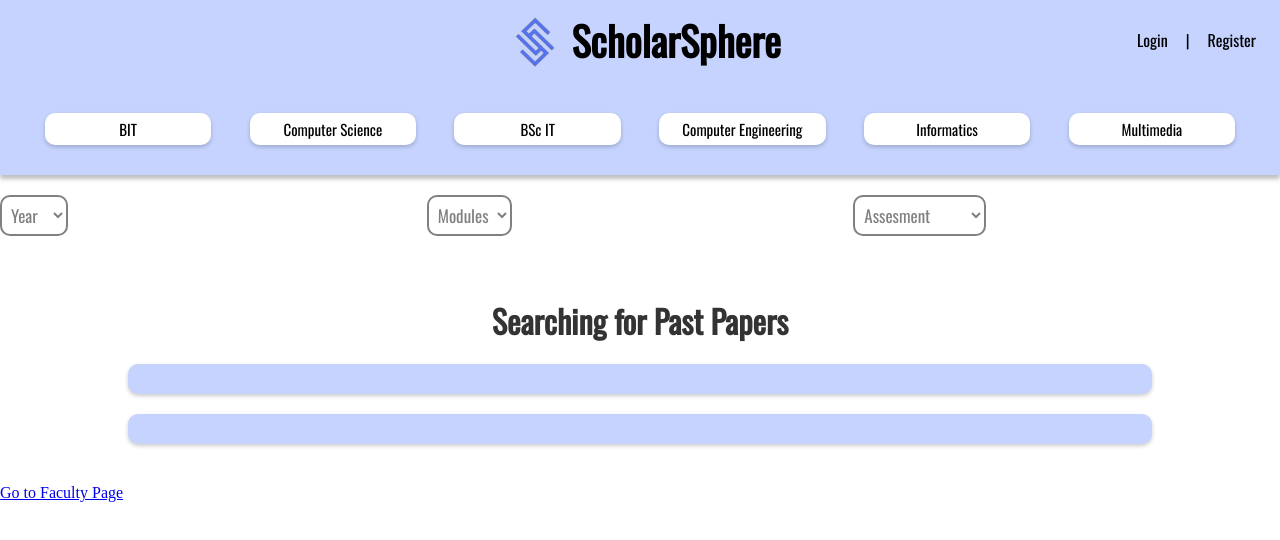
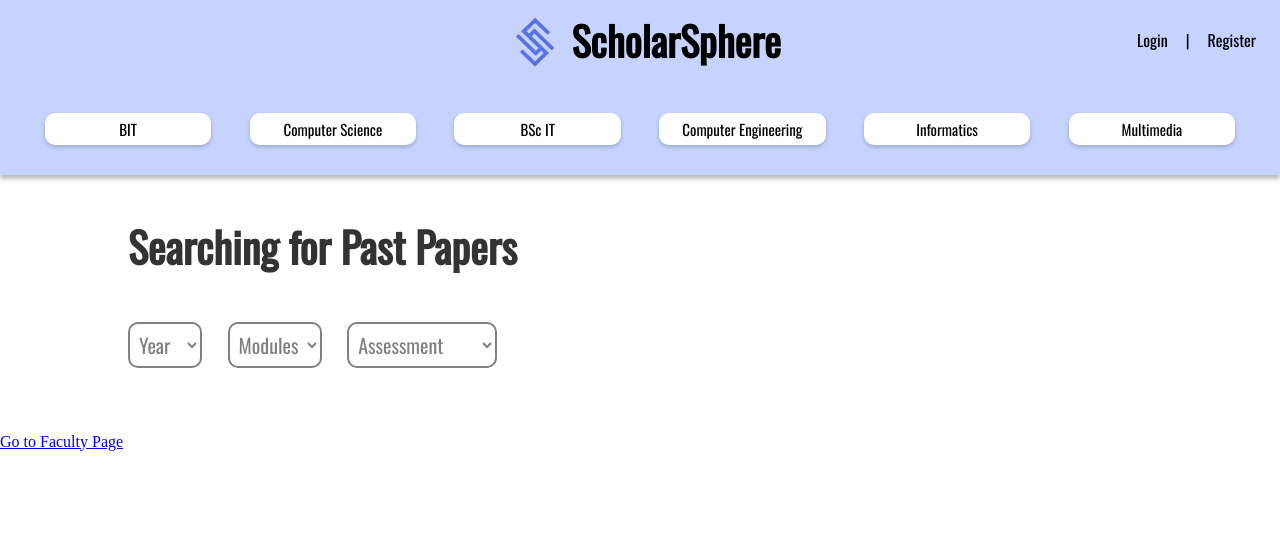
Before and after one commit to frightningframes/frightningframes.github.io, an Angular app: page /pastpapers in a window 1280 px wide. Shown: the top 540 px of the page. Built offline with nearby package versions, Linux system fonts and the light colour scheme.

Commit message:
past papers updated

```diff
--- a/src/app/jobs/jobs.component.html
+++ b/src/app/jobs/jobs.component.html
@@ -40,8 +40,9 @@
 
 h1 {
     color: #333; /* Dark text color for better contrast on white background */
-    text-align: center;
+    margin-left: 10px;
     margin-bottom: 20px;
+    font-size: 42px;
 }
 
 .job {
--- a/src/app/login/login.component.css
+++ b/src/app/login/login.component.css
@@ -1,6 +1,6 @@
 body {
   background: #C5D3FE;
-  height: 100vh;
+  height: 77vh;
   /* width: 100vw; */
   overflow: hidden;
 }
--- a/src/app/past-papers/past-papers.component.css
+++ b/src/app/past-papers/past-papers.component.css
@@ -1,14 +1,18 @@
 .papers-container {
     width: 80%;
     margin: 20px auto;
-    padding: 20px;
+    padding-top: 20px;
+    padding-bottom: 5px;
     font-family: 'Oswald', sans-serif;
 }
 
 h1 {
     color: #333; /* Dark text color for better contrast on white background */
-    text-align: center;
+    /* text-align: center; */
     margin-bottom: 20px;
+    margin-top: 0px;
+    padding-top: 0;
+    font-size: 42px;
 }
 
 .paper {
@@ -25,7 +29,7 @@ h1 {
 
 .paper h2 {
     color: black;
-    margin-top: 0;
+    /* margin-top: 50px; */
 }
 
 a {
@@ -46,18 +50,21 @@ a:hover {
 
 .filters {
     display: flex;
-    margin-top: 20px;
+    margin-top: 0px;
     /* margin-right: 5px; */
 }
 
-.filter {
-
-    flex: 1;
-    /* Adjust the margin as needed */
+.filter1 {
+   margin-left: 10vw;
 }
-
+.filter2 {
+    margin-left: 2vw;
+ }
+ .filter3 {
+    margin-left: 2vw;
+ }
 #filter-year {
-    font-size: 17px;
+    font-size: 20px;
     background-color: white; /* Change the background color to dark grey */
     color: grey; /* Change the text color to white */
     border-radius: 10px; /* Adjust the border radius as needed */
@@ -67,7 +74,7 @@ a:hover {
 }
 
 #filter-module {
-    font-size: 17px;
+    font-size: 20px;
     background-color: white; /* Change the background color to dark grey */
     color: grey; /* Change the text color to white */
     border-radius: 10px; /* Adjust the border radius as needed */
@@ -76,8 +83,8 @@ a:hover {
     font-family: 'Oswald', sans-serif;
 }
 
-#filter-asessment {
-    font-size: 17px;
+#filter-assessment {
+    font-size: 20px;
     background-color: white; /* Change the background color to dark grey */
     color: grey; /* Change the text color to white */
     border-radius: 10px; /* Adjust the border radius as needed */
--- a/src/app/past-papers/past-papers.component.html
+++ b/src/app/past-papers/past-papers.component.html
@@ -1,8 +1,13 @@
 <app-navbar></app-navbar>
 
+<div class="papers-container">
+    <h1>Searching for Past Papers</h1>
+
+</div>
+
 <div class="filters">
-    <div class="filter">
-        <select id="filter-year">
+    <div class="filter1">
+        <select id="filter-year" #filterYear (change)="filterPapers(filterYear.value, filterModule.value, filterAssessment.value)">
             <option value="" disabled selected style="display:none;">Year</option>
             <option value="2023">2023</option>
             <option value="2022">2022</option>
@@ -12,35 +17,36 @@
             <option value="2018">2018</option>
         </select>
     </div>
-    <div class="filter">
-        <select id="filter-module">
+    <div class="filter2">
+        <select id="filter-module" #filterModule (change)="filterPapers(filterYear.value, filterModule.value, filterAssessment.value)">
             <option value="" disabled selected style="display:none;">Modules</option>
-            <option value="module1">COS333</option>
-            <option value="module2">COS330</option>
-            <option value="module3">COS341</option>
-            <option value="module4">COS301</option>
-            <option value="module5">IMY310</option>
-            <option value="module6">IMY320</option>
+            <option value="COS333">COS333</option>
+            <option value="COS330">COS330</option>
+            <option value="COS341">COS341</option>
+            <option value="COS301">COS301</option>
+            <option value="IMY310">IMY310</option>
+            <option value="IMY320">IMY320</option>
         </select>
     </div>
-    <div class="filter">
-        <select id="filter-asessment">
-            <option value="" disabled selected style="display:none;">Assesment</option>
-            <option value="Ass1">Tutorials</option>
-            <option value="Ass2">Class tests</option>
-            <option value="Ass3">Semester test 1</option>
-            <option value="Ass4">Semester test 2</option>
-            <option value="Ass5">Exam</option>
+    <div class="filter3">
+        <select id="filter-assessment" #filterAssessment (change)="filterPapers(filterYear.value, filterModule.value, filterAssessment.value)">
+            <option value="" disabled selected style="display:none;">Assessment</option>
+            <option value="Tutorials">Tutorials</option>
+            <option value="Class tests">Class tests</option>
+            <option value="Semester test 1">Semester test 1</option>
+            <option value="Semester test 2">Semester test 2</option>
+            <option value="Exam">Exam</option>
         </select>
     </div>
+
 </div>
 
 <div class="papers-container">
-    <h1>Searching for Past Papers</h1>
 
-    <div class="paper">
+    <div class="paper" *ngFor="let paper of filteredPapers">
+
+        <h2>{{ paper.Year }} - {{ paper.Module }} - {{ paper.Assessment }}</h2>
+
     </div>
 
-    <div class="paper">
-    </div>
 </div>
--- a/src/app/past-papers/past-papers.component.ts
+++ b/src/app/past-papers/past-papers.component.ts
@@ -1,4 +1,10 @@
 import { Component } from '@angular/core';
+
+interface PastPaper {
+  Year: string;
+  Module: string;
+  Assessment: string;
+}
 
 @Component({
   selector: 'app-past-papers',
@@ -6,5 +12,40 @@ import { Component } from '@angular/core';
   styleUrls: ['./past-papers.component.css']
 })
 export class PastPapersComponent {
+  pastPapers: PastPaper[] = [
+    { Year: '2018', Module: 'COS333', Assessment: 'Tutorial 1' },
+    { Year: '2019', Module: 'COS301', Assessment: 'Class test 1' },
+    { Year: '2020', Module: 'IMY320', Assessment: 'Semester test 1' },
+    { Year: '2021', Module: 'COS341', Assessment: 'Semester test 2' },
+    { Year: '2022', Module: 'IMY310', Assessment: 'Tutorial 2' },
+    { Year: '2023', Module: 'COS330', Assessment: 'Exam' },
+    { Year: '2019', Module: 'COS333', Assessment: 'Tutorial 2' },
+    { Year: '2020', Module: 'COS301', Assessment: 'Class test 2' },
+    { Year: '2021', Module: 'IMY310', Assessment: 'Class test 3' },
+    { Year: '2022', Module: 'COS341', Assessment: 'Exam' },
+    { Year: '2018', Module: 'IMY320', Assessment: 'Tutorial 3' },
+    { Year: '2019', Module: 'COS333', Assessment: 'Tutorial 3' },
+    { Year: '2020', Module: 'COS301', Assessment: 'Class test 3' },
+    { Year: '2021', Module: 'COS341', Assessment: 'Semester test 1' },
+    { Year: '2022', Module: 'IMY310', Assessment: 'Semester test 2' },
+    { Year: '2023', Module: 'COS330', Assessment: 'Exam' },
+    // Add more past papers here
+];
 
+
+
+  filteredPapers: PastPaper[] = []; // Initialize an array for filtered papers
+  paper = {}
+  filterPapers(year: string, module_: string, assessment: string): void {
+  // console.log('Year:', year);
+  console.log('Module:', module_);
+  // console.log('Assessment:', assessment);
+    this.paper = this.filteredPapers[0]
+    this.filteredPapers = this.pastPapers.filter(paper =>
+      (year === '' || paper.Year === year) &&
+      (module_ === '' || paper.Module === module_) &&
+      (assessment === '' || paper.Assessment === assessment)
+    );
+  console.log(this.filteredPapers)
+  }
 }
```
